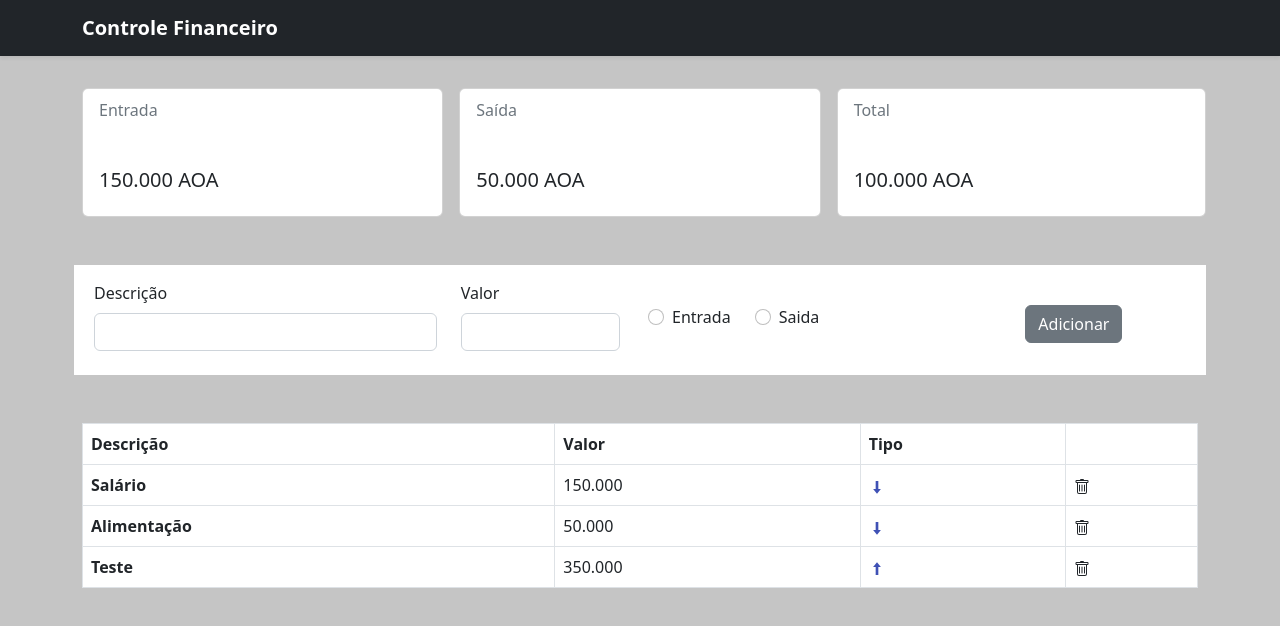
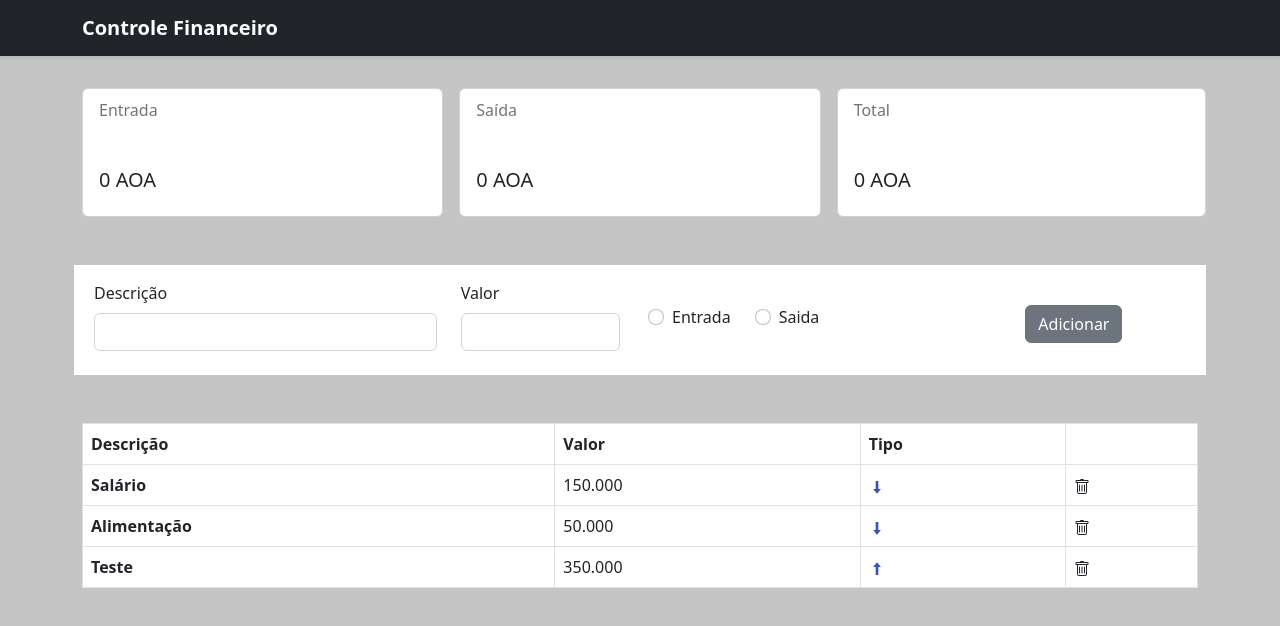
Before and after one commit to inacio1975/controle-financeiro, a React (Create React App) app: page / in a window 1280 px wide. Shown: the top 626 px of the page. Built offline with nearby package versions, Linux system fonts and the light colour scheme.

Commit message:
Cards Updadted

```diff
--- a/src/App.jsx
+++ b/src/App.jsx
@@ -8,6 +8,9 @@ import "bootstrap/dist/css/bootstrap.min.css";
 
 const App = () => {
     const [elementos, setElementos] = useState([]);
+    const [entradas, setEntradas] = useState(0);
+    const [saidas, setSaidas] = useState(0);
+    const [total, setTotal] = useState(0);
 
     useEffect(() => {
       let lista = [
@@ -24,6 +27,36 @@ const App = () => {
         el.id = lista.length + 1;
         lista.push(el);
         setElementos(lista);
+
+        setEntradas(sumEntradas());
+        setTotal(entradas - saidas);
+    };
+
+    const sumEntradas = () => {
+        let lista = [...elementos];
+
+        let sum = 0;
+        lista.forEach((el) => {
+            if(el.tipo == "entrada"){
+                sum += Number(el.valor);
+            }
+        });
+
+        return sum;
+    };
+
+    const sumSaida = () => {
+        let lista = [...elementos];
+
+        let sum = 0;
+        lista.forEach((el) => {
+            if(el.tipo == "saida"){
+                sum += Number(el.valor);
+            }
+        });
+
+        setSaidas(sum);
+        setTotal(entradas - saidas);
     };
 
     return (
@@ -31,9 +64,9 @@ const App = () => {
             <Header />
             <main >
                 <div className="container">
-                    <Cards />
+                    <Cards entradas={ entradas } saidas={ saidas } total={ total }/>
                     <Form addElemento={ addElemento }/>
-                    <List elementos={ elementos } setElementos={ setElementos } />
+                    <List elementos={ elementos } setElementos={ setElementos } sumSaida={ sumSaida } />
                 </div>
             </main>
         </div>
--- a/src/components/Cards.jsx
+++ b/src/components/Cards.jsx
@@ -1,17 +1,17 @@
 import React from "react";
 import CardItem from "./Card";
 
-const Cards = () => {
+const Cards = ({ entradas, saidas, total}) => {
     return (
       <div className="row row-cols-1 row-cols-sm-2 row-cols-md-3 g-3 mt-3">
         <div className="col">
-          <CardItem label="Entrada" value="150.000" />
+          <CardItem label="Entrada" value={entradas} />
         </div>
         <div className="col">
-          <CardItem label="Saída" value="50.000" />
+          <CardItem label="Saída" value={saidas} />
         </div>
         <div className="col pe-0">
-          <CardItem label="Total" value="100.000" />
+          <CardItem label="Total" value={total} />
         </div>
       </div>
     );
--- a/src/components/List.jsx
+++ b/src/components/List.jsx
@@ -2,13 +2,14 @@ import React from "react";
 import { FcDown, FcUp } from 'react-icons/fc';
 import { BsTrash } from 'react-icons/bs';
 
-const List = ({ elementos, setElementos }) => {
+const List = ({ elementos, setElementos, sumSaida }) => {
 
     const deleteItem = (index) => {
         const lista = [...elementos];
         lista.splice(Number(index)-1, 1);
 
         setElementos(lista);
+        sumSaida();
     };
     return (
         <table className="table table-bordered bg-white mt-5">
```
